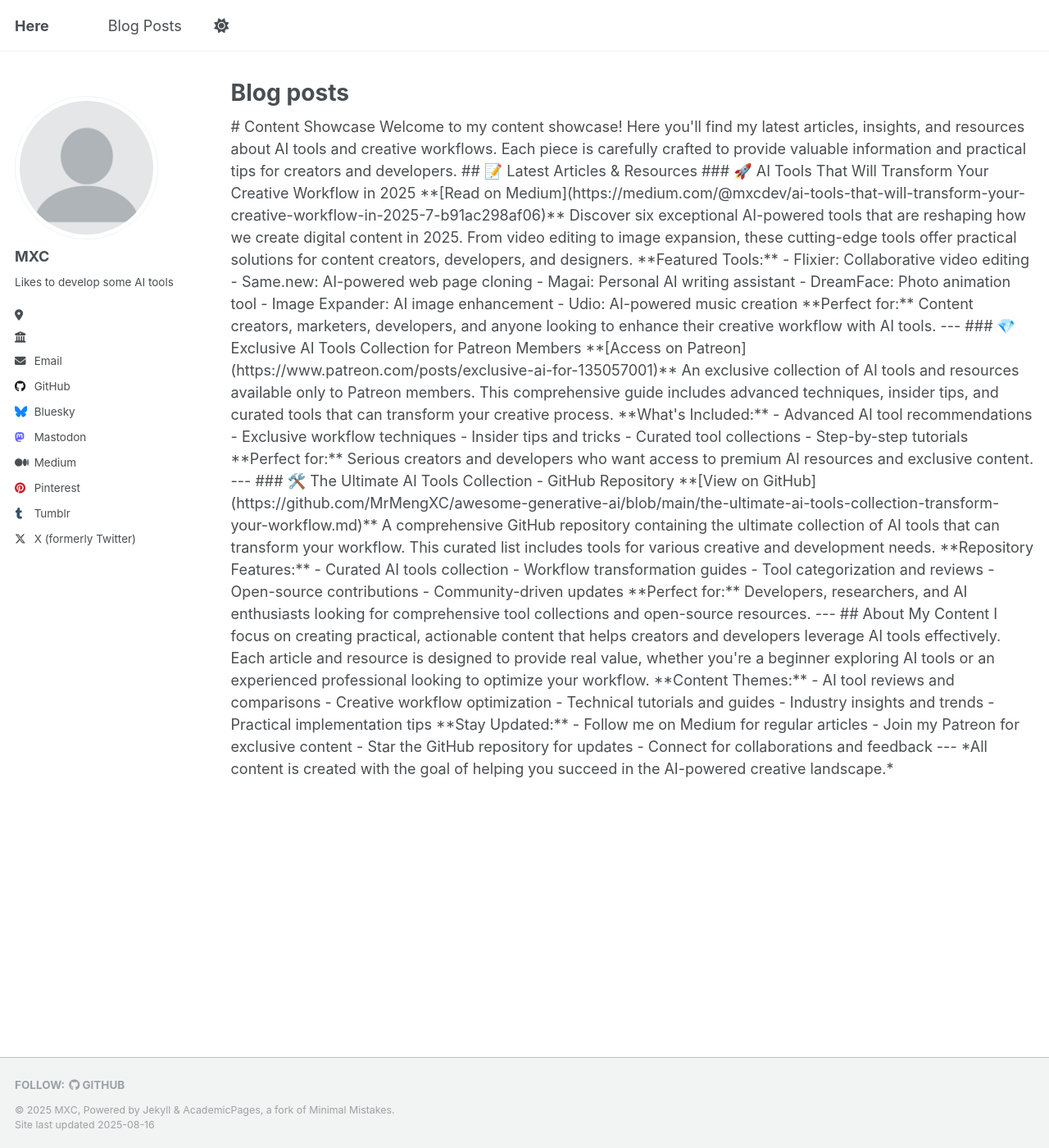
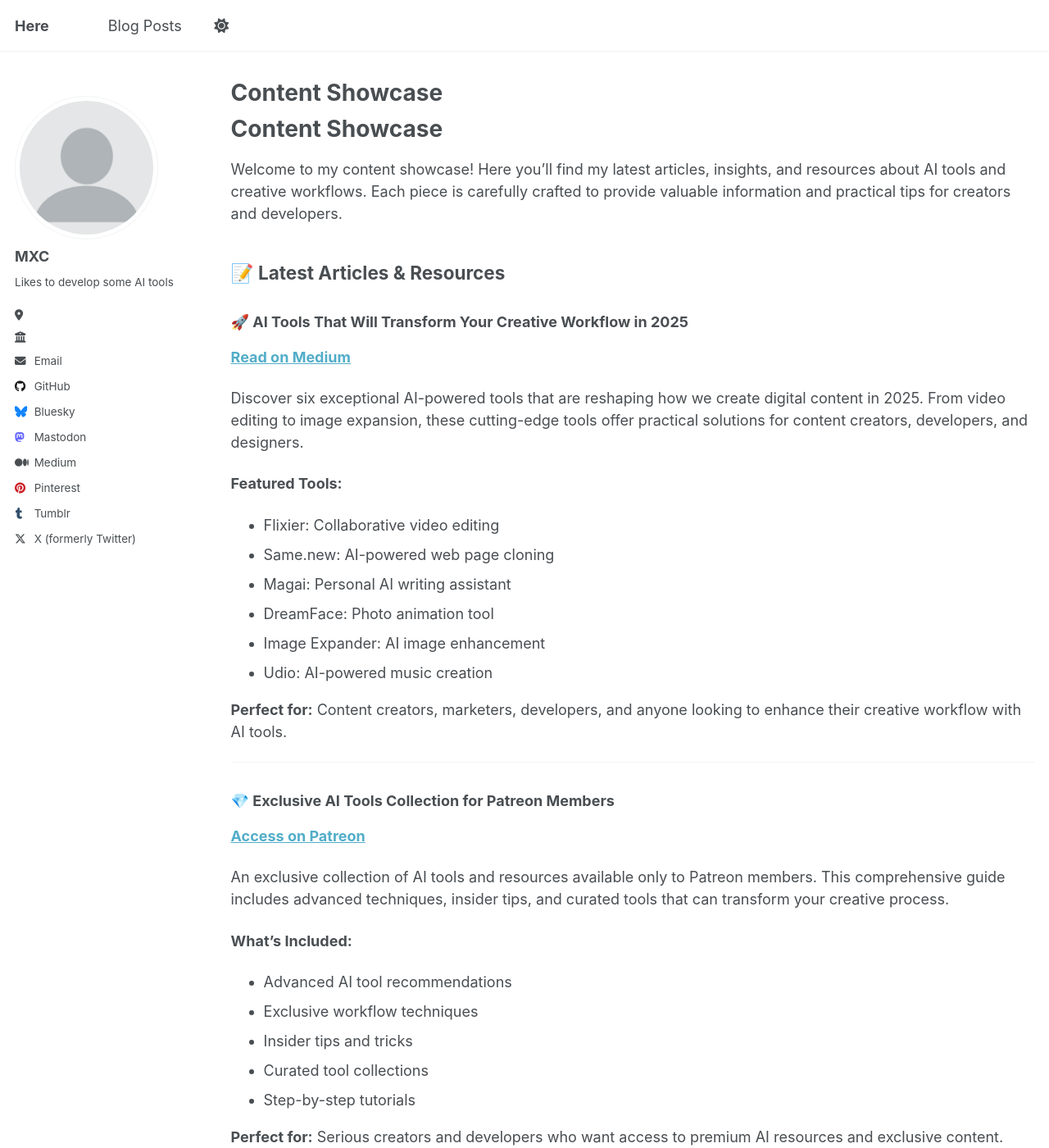
Before and after one commit to MrMengXC/mrmengxc.github.io, a Jekyll site: the page built from _pages/year-archive.md, in a window 1280 px wide and 1400 px high. Shown: the whole window at 82% size. Built offline with Jekyll 4.4.1, drawn with Linux system fonts in a browser that asks for light colours; some of the changed text lies outside the part shown.

Commit message:
修改文件格式

```diff
--- a/_config.yml
+++ b/_config.yml
@@ -13,7 +13,7 @@ title                    : "Here"
 title_separator          : "-"
 name                     : &name "MXC"
 description              : &description "personal description"
-url                      : https://mrmengxc.github.io/ # the base hostname & protocol for your site e.g. "https://[your GitHub username].github.io" or if you already have some other page hosted on Github then use "https://[your GitHub username].github.io/[Your Repo Name]"
+url                      : https://mrmengxc.github.io # the base hostname & protocol for your site e.g. "https://[your GitHub username].github.io" or if you already have some other page hosted on Github then use "https://[your GitHub username].github.io/[Your Repo Name]"
 baseurl                  : "" # the subpath of your site, e.g. "/blog"
 repository               : "MrMengXC/mrmengxc.github.io"
 
--- a/_pages/year-archive.html
+++ b/_pages/year-archive.md
@@ -1,7 +1,7 @@
 ---
 layout: archive
 permalink: /year-archive/
-title: "Blog posts"
+title: "Content Showcase"
 author_profile: true
 redirect_from:
   - /wordpress/blog-posts/
```
